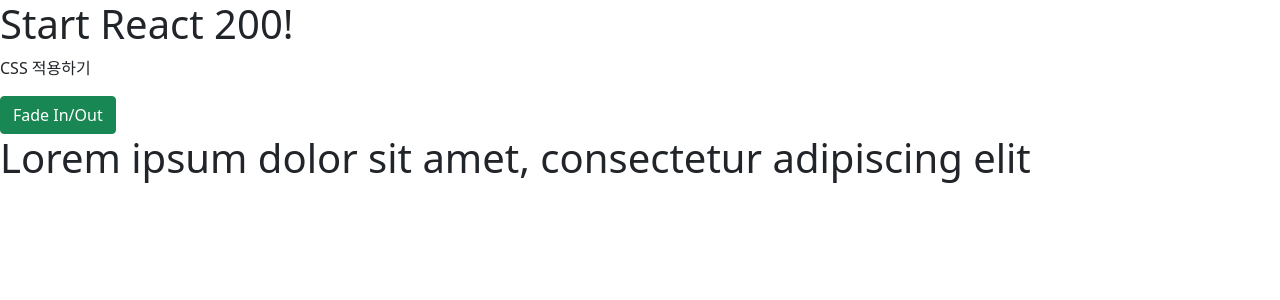
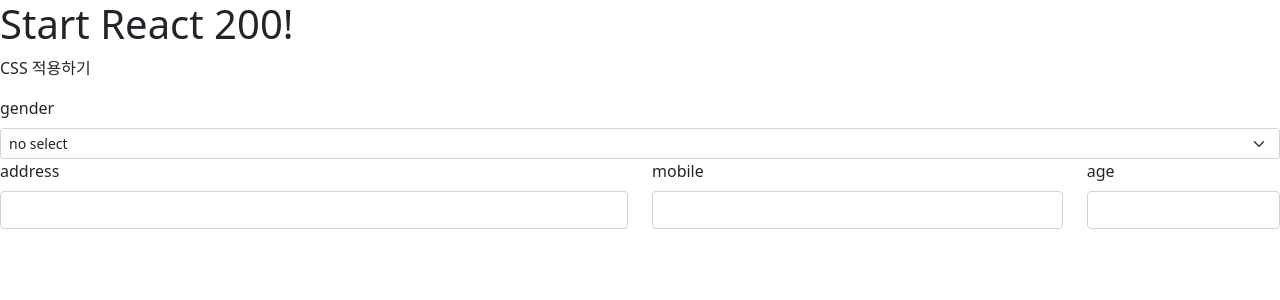
Before and after one commit to prsn-ts/react200, a React (Create React App) app: page / in a window 1280 px wide. Shown: the top 300 px of the page. Built offline with nearby package versions, Linux system fonts and the light colour scheme.

Commit message:
reactstrap Form 사용하기(초급 044)

```diff
--- a/src/App.js
+++ b/src/App.js
@@ -1,6 +1,5 @@
 import React from 'react';
-// import './App.css';
-import ReactstrapFade from './R043_ReactstrapFade'
+import ReactstrapForm from './R044_ReactstrapForm'
 import 'bootstrap/dist/css/bootstrap.css'
 
 function App() {
@@ -8,7 +7,7 @@
     <div>
       <h1>Start React 200!</h1>
       <p>CSS 적용하기</p>
-      <ReactstrapFade/>
+      <ReactstrapForm/>
     </div>
   );
 }
--- /dev/null
+++ b/src/R044_ReactstrapForm.js
@@ -0,0 +1,39 @@
+import React, { Component } from 'react';
+import { Form, Label, Input, Row, Col, FormGroup } from 'reactstrap';
+
+class R044_ReactstrapForm extends Component {
+    render() {
+        return (
+            <Form>
+                <Label for='exampleGender'>gender</Label>
+                <Input type='select' bsSize='sm'>
+                    <option>no select</option>
+                    <option>woman</option>
+                    <option>man</option>
+                </Input>
+                <Row>
+                    <Col md={6}>
+                        <FormGroup>
+                            <Label for='exampleAddress'>address</Label>
+                            <Input type='text' name='address' id='address'/>
+                        </FormGroup>
+                    </Col>
+                    <Col md={4}>
+                        <FormGroup>
+                            <Label for='exampleMobile'>mobile</Label>
+                            <Input type='text' name='mobile' id='mobile'/>
+                        </FormGroup>
+                    </Col>
+                    <Col md={2}>
+                        <FormGroup>
+                            <Label for='exampleAge'>age</Label>
+                            <Input type='text' name='age' id='age'/>
+                        </FormGroup>
+                    </Col>
+                </Row>
+            </Form>
+        )
+    }
+}
+
+export default R044_ReactstrapForm;
```
